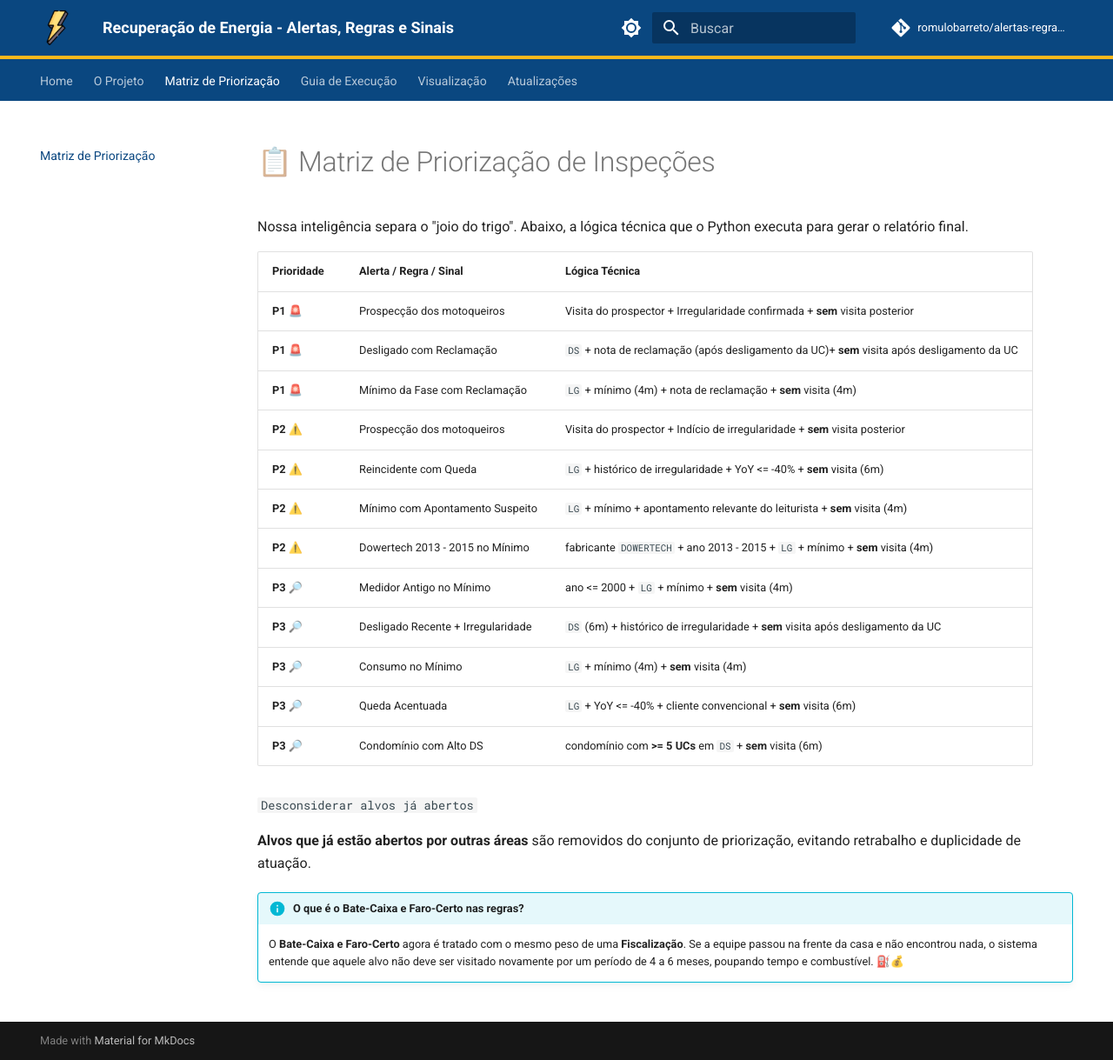
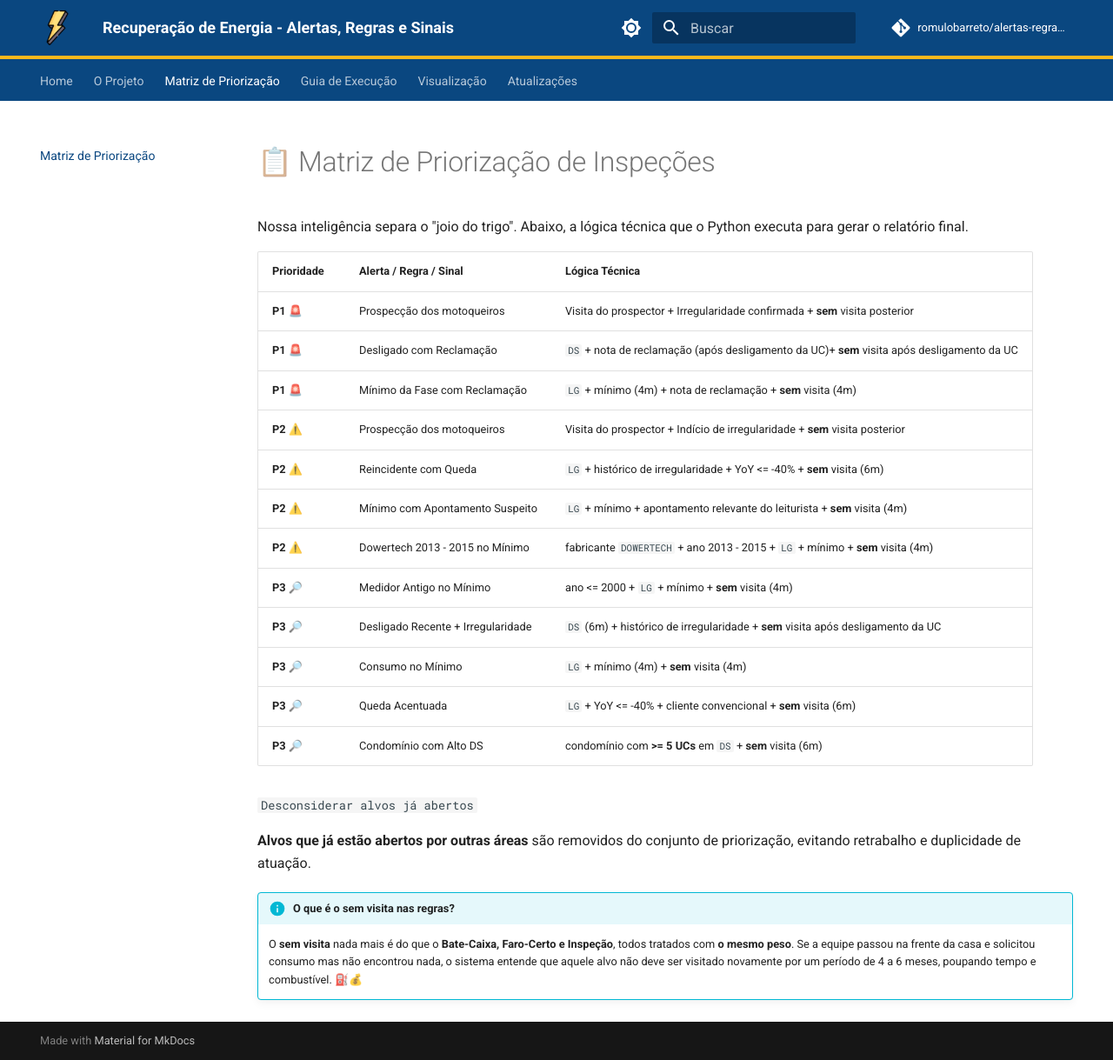
Before and after one commit to romulobarreto/alertas-regras-sinais, an MkDocs documentation site: the page built from docs/regras.md, in a window 1280 px wide and 1219 px high. Shown: the whole window at 87% size. Built offline with MkDocs 1.6.1 and Material for MkDocs 9.7.7, drawn with Linux system fonts in a browser that asks for light colours; comment, search, counter and statistics services are not loaded.

Commit message:
docs: ajusta a documentação do regras.md para explicar o que é o sem visita que está presente nas regras

```diff
--- a/docs/regras.md
+++ b/docs/regras.md
@@ -21,5 +21,5 @@ Nossa inteligência separa o "joio do trigo". Abaixo, a lógica técnica que o P
 
 **Alvos que já estão abertos por outras áreas** são removidos do conjunto de priorização, evitando retrabalho e duplicidade de atuação.
 
-!!! info "O que é o Bate-Caixa e Faro-Certo nas regras?"
-    O **Bate-Caixa e Faro-Certo** agora é tratado com o mesmo peso de uma **Fiscalização**. Se a equipe passou na frente da casa e não encontrou nada, o sistema entende que aquele alvo não deve ser visitado novamente por um período de 4 a 6 meses, poupando tempo e combustível. ⛽💰
+!!! info "O que é o **sem visita** nas regras?"
+    O **sem visita** nada mais é do que o **Bate-Caixa, Faro-Certo e Inspeção**, todos tratados com **o mesmo peso**. Se a equipe passou na frente da casa e solicitou consumo mas não encontrou nada, o sistema entende que aquele alvo não deve ser visitado novamente por um período de 4 a 6 meses, poupando tempo e combustível. ⛽💰
```
